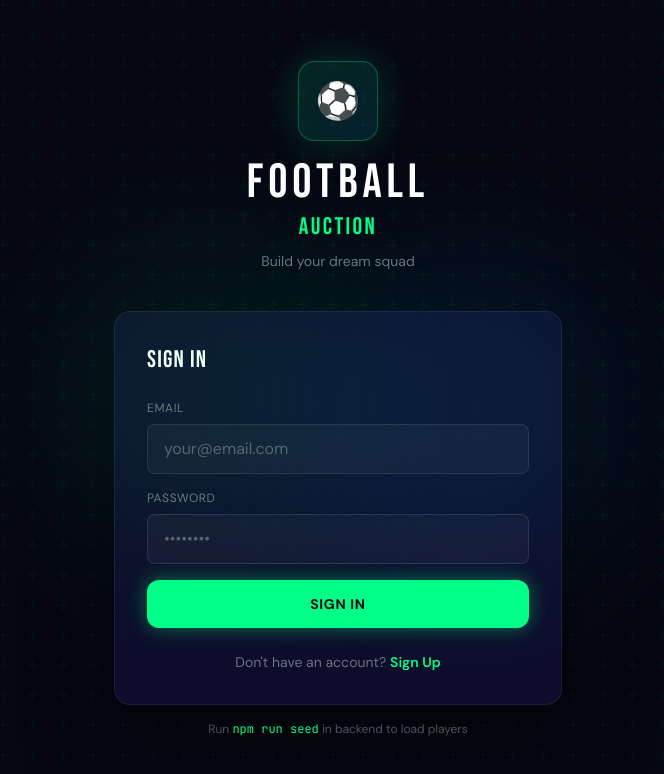
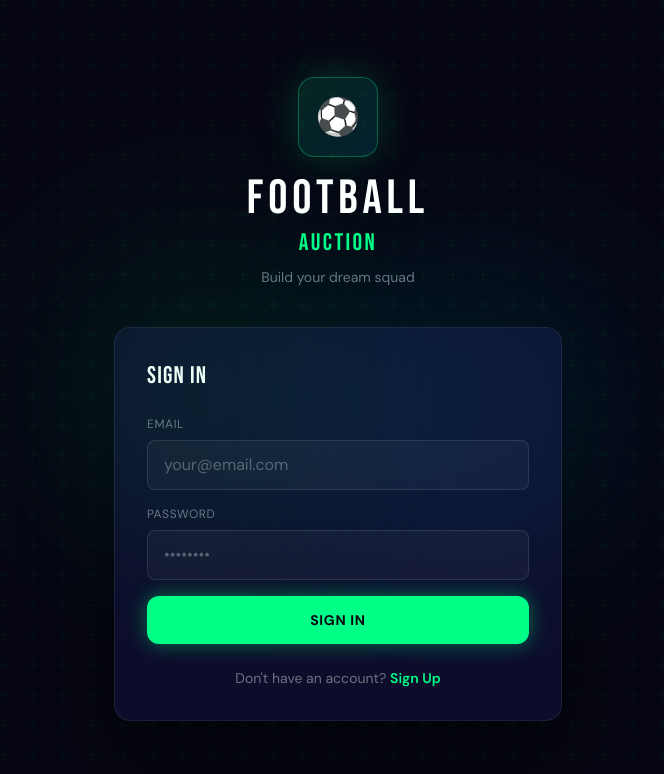
Before and after one commit to sajeed-ali-afk/football-auction, a React (Create React App) app in the folder frontend/: page /login in a window 1280 px wide. Shown: the top 774 px of the page, without its empty margins (302-966 px from the left). Built offline with nearby package versions, Linux system fonts and the light colour scheme; the HTML template or start-up script is replaced by a standard one.

Commit message:
remove extra code

```diff
--- a/frontend/src/pages/LoginPage.js
+++ b/frontend/src/pages/LoginPage.js
@@ -89,11 +89,6 @@ export default function LoginPage() {
             </p>
           </div>
         </div>
-
-        {/* Demo hint */}
-        <div className="mt-4 text-center">
-          <p className="text-xs text-gray-600">Run <code className="text-neon-green">npm run seed</code> in backend to load players</p>
-        </div>
       </div>
     </div>
   );
```
